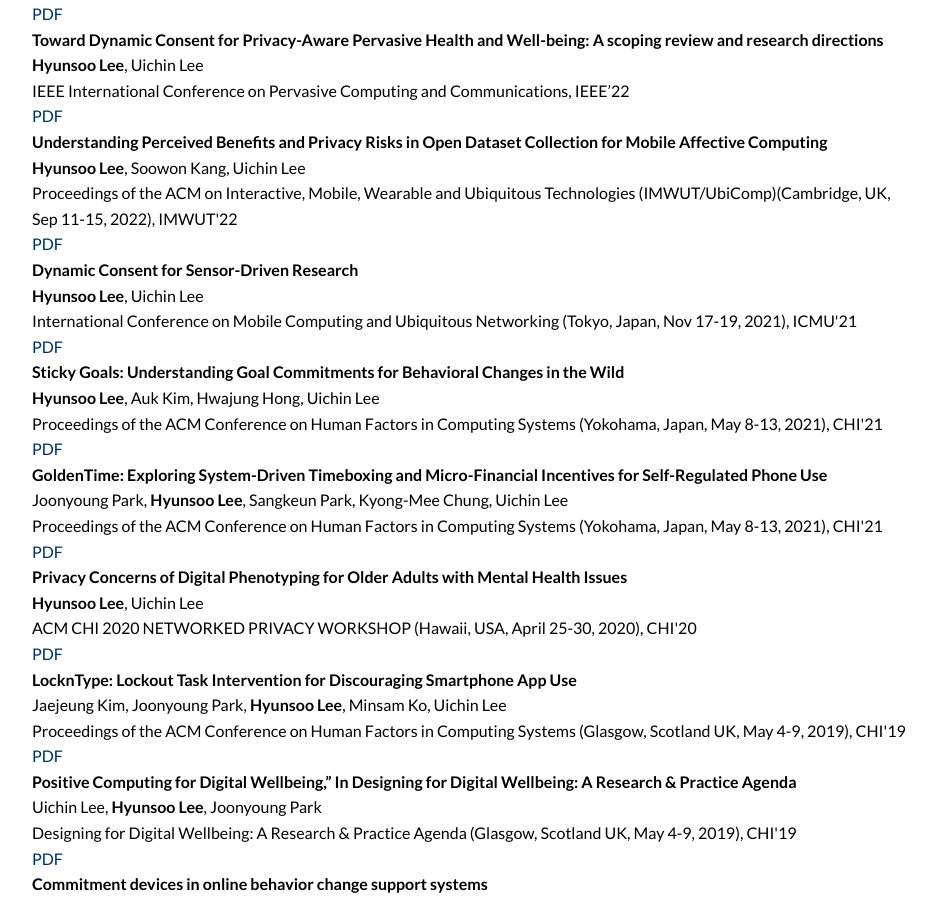
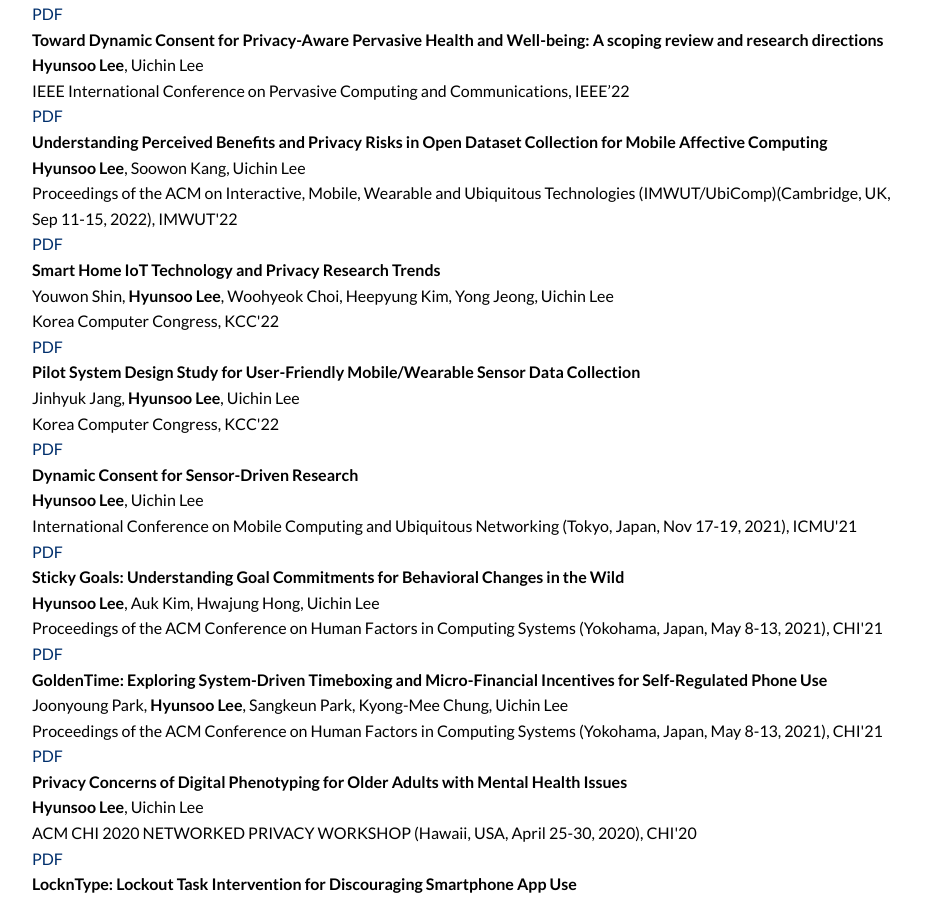
Before and after one commit to hslee90/hslee90.github.io, a Jekyll site: the page built from index.md, in a window 1280 px wide and 900 px high, scrolled down 650 px. Shown: the whole window, without its empty margins (288-1225 px from the left). Built offline with Jekyll 4.4.1, drawn with Linux system fonts in a browser that asks for light colours; nearby versions of some CDN libraries.

Commit message:
Update index.md

```diff
--- a/index.md
+++ b/index.md
@@ -56,12 +56,27 @@ title: "Hyunsoo Lee"
       <a href="link_to_pdf_3.pdf">PDF</a>
     </div>
 
-    <div class="publication-item">
+     <div class="publication-item">
       <strong>Understanding Perceived Benefits and Privacy Risks in Open Dataset Collection for Mobile Affective Computing</strong><br>
       <span class="publication-authors"><strong>Hyunsoo Lee</strong>, Soowon Kang, Uichin Lee</span><br>
       <span class="publication-venue">Proceedings of the ACM on Interactive, Mobile, Wearable and Ubiquitous Technologies (IMWUT/UbiComp)(Cambridge, UK, Sep 11-15, 2022), IMWUT'22</span><br>
       <a href="link_to_pdf_3.pdf">PDF</a>
     </div>
+
+    <div class="publication-item">
+      <strong>Smart Home IoT Technology and Privacy Research Trends</strong><br>
+      <span class="publication-authors">Youwon Shin, <strong>Hyunsoo Lee</strong>, Woohyeok Choi, Heepyung Kim, Yong Jeong, Uichin Lee</span><br>
+      <span class="publication-venue"> Korea Computer Congress, KCC'22</span><br>
+      <a href="link_to_pdf_3.pdf">PDF</a>
+    </div>
+
+   <div class="publication-item">
+      <strong>Pilot System Design Study for User-Friendly Mobile/Wearable Sensor Data Collection</strong><br>
+      <span class="publication-authors"> Jinhyuk Jang, <strong>Hyunsoo Lee</strong>, Uichin Lee</span><br>
+      <span class="publication-venue"> Korea Computer Congress, KCC'22</span><br>
+      <a href="link_to_pdf_3.pdf">PDF</a>
+    </div>
+
 
     <div class="publication-item">
       <strong>Dynamic Consent for Sensor-Driven Research</strong><br>
```
